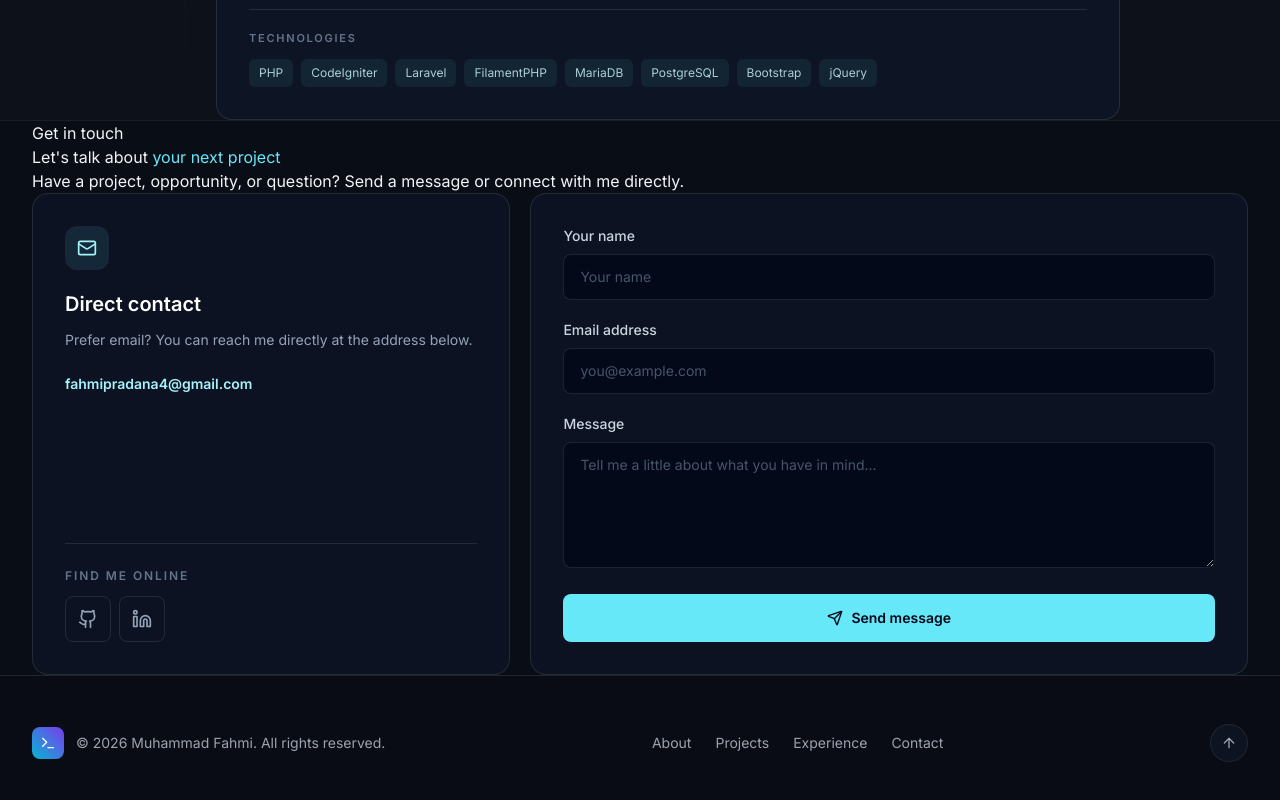
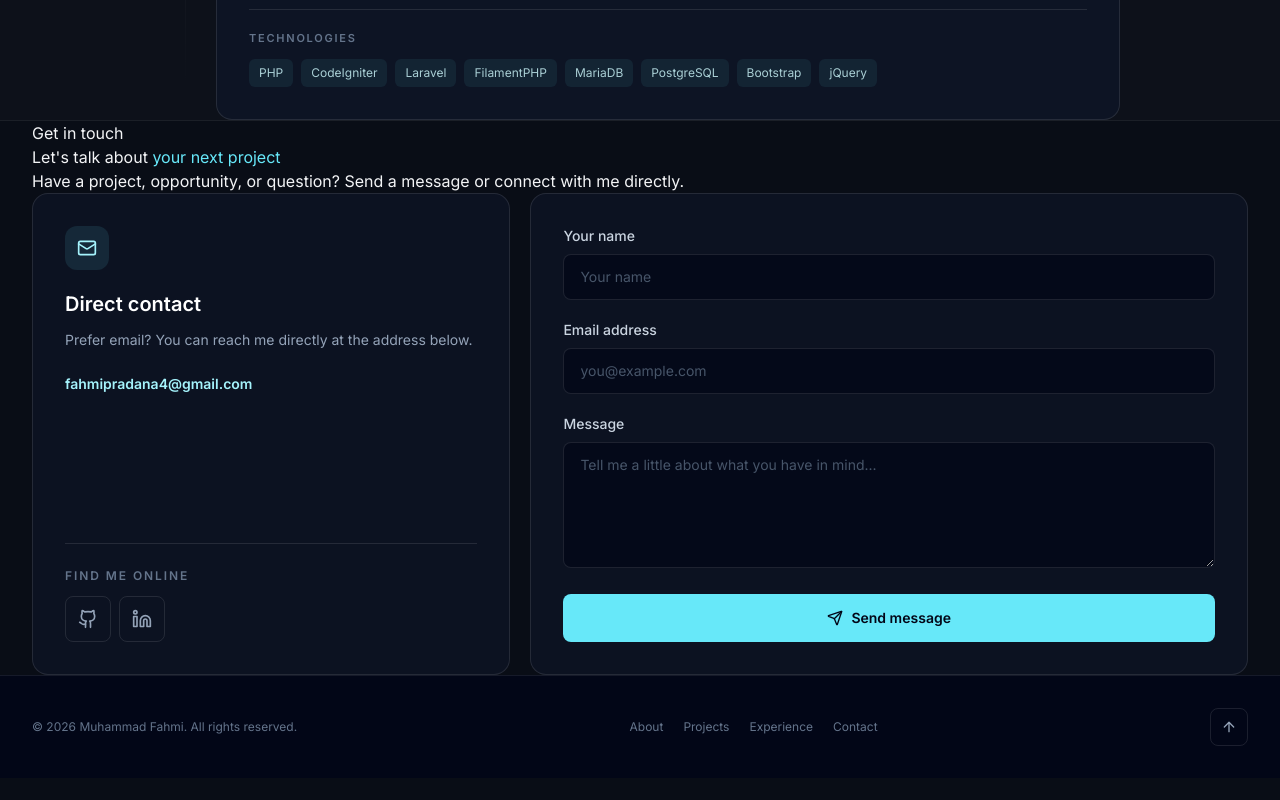
Before and after one commit to muhammad-fahmi/portfolio-website, a Next.js app: page / in a window 1280 px wide. Shown: the part 3967-4767 px from the top of the page. After the commit the page ends 4745 px from the top, so only its background shows below. Built offline with nearby package versions, Linux system fonts and the light colour scheme; no server answers.

Commit message:
feat: apply portfolio refresh to components/Footer.tsx

```diff
--- a/components/Footer.tsx
+++ b/components/Footer.tsx
@@ -1,48 +1,20 @@
 import { PORTFOLIO_DATA } from "@/data/portfolio";
-import { ArrowUp, Terminal } from "lucide-react";
+import { ArrowUp } from "lucide-react";
 
 export function Footer() {
   const currentYear = new Date().getFullYear();
 
   return (
-    <footer className="relative z-10 border-t border-white/10 bg-[#090d16]/90 py-12">
-      <div className="max-w-7xl mx-auto px-4 sm:px-6 lg:px-8">
-        <div className="flex flex-col md:flex-row items-center justify-between gap-6">
-          {/* Logo & Copyright */}
-          <div className="flex items-center gap-3">
-            <div className="w-8 h-8 rounded-lg bg-gradient-to-tr from-cyan-500 to-violet-600 flex items-center justify-center text-white">
-              <Terminal className="w-4 h-4" />
-            </div>
-            <span className="text-sm text-gray-400">
-              © {currentYear} {PORTFOLIO_DATA.personal.name}. All rights reserved.
-            </span>
-          </div>
-
-          {/* Quick Nav */}
-          <div className="flex items-center gap-6 text-sm text-gray-400">
-            <a href="#about" className="hover:text-cyan-400 transition-colors">
-              About
-            </a>
-            <a href="#projects" className="hover:text-cyan-400 transition-colors">
-              Projects
-            </a>
-            <a href="#experience" className="hover:text-cyan-400 transition-colors">
-              Experience
-            </a>
-            <a href="#contact" className="hover:text-cyan-400 transition-colors">
-              Contact
-            </a>
-          </div>
-
-          {/* Back to top */}
-          <a
-            href="#"
-            className="p-2.5 rounded-full glass-panel glass-panel-hover text-gray-400 hover:text-cyan-400 transition-colors"
-            aria-label="Back to Top"
-          >
-            <ArrowUp className="w-4 h-4" />
-          </a>
-        </div>
+    <footer className="border-t border-white/[0.08] bg-slate-950 py-8">
+      <div className="mx-auto flex max-w-7xl flex-col items-center justify-between gap-5 px-5 text-center sm:flex-row sm:px-8 sm:text-left">
+        <p className="text-xs text-slate-500">© {currentYear} {PORTFOLIO_DATA.personal.name}. All rights reserved.</p>
+        <nav aria-label="Footer navigation" className="flex flex-wrap items-center justify-center gap-5 text-xs text-slate-500">
+          <a href="#about" className="transition hover:text-cyan-200">About</a>
+          <a href="#projects" className="transition hover:text-cyan-200">Projects</a>
+          <a href="#experience" className="transition hover:text-cyan-200">Experience</a>
+          <a href="#contact" className="transition hover:text-cyan-200">Contact</a>
+        </nav>
+        <a href="#home" aria-label="Back to top" className="rounded-lg border border-white/10 p-2.5 text-slate-400 transition hover:border-cyan-300/30 hover:text-cyan-200"><ArrowUp className="h-4 w-4" /></a>
       </div>
     </footer>
   );
```
